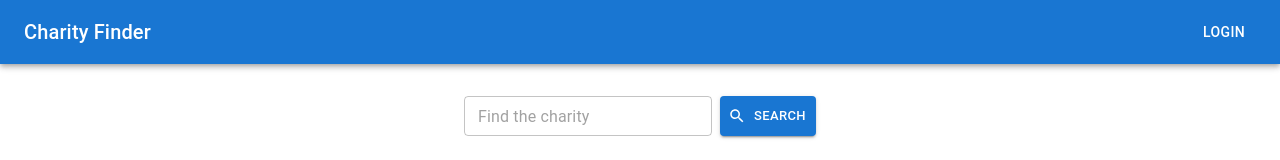
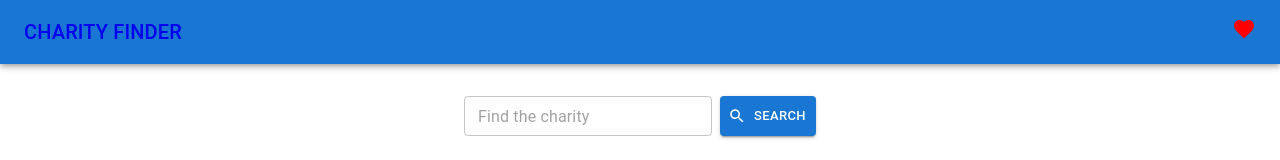
Before and after one commit to daniel-liemng/charity_finder_react, a React (Vite) app: page / in a window 1280 px wide. Shown: the top 160 px of the page. Built offline with nearby package versions, Linux system fonts and the light colour scheme; no server answers.

Commit message:
details page

```diff
--- a/src/components/Header.tsx
+++ b/src/components/Header.tsx
@@ -1,16 +1,25 @@
 import AppBar from '@mui/material/AppBar';
 import Toolbar from '@mui/material/Toolbar';
 import Typography from '@mui/material/Typography';
-import Button from '@mui/material/Button';
+
+import { Link } from 'react-router-dom';
+import FavoriteIcon from '@mui/icons-material/Favorite';
 
 const Header = () => {
   return (
     <AppBar position='static'>
       <Toolbar>
-        <Typography variant='h6' component='div' sx={{ flexGrow: 1 }}>
-          Charity Finder
+        <Typography
+          variant='h6'
+          component='div'
+          sx={{ flexGrow: 1, color: 'white', textTransform: 'uppercase' }}
+        >
+          <Link to='/'>Charity Finder</Link>
         </Typography>
-        <Button color='inherit'>Login</Button>
+
+        <Link to='/favorites'>
+          <FavoriteIcon fontSize='medium' sx={{ color: '#ff0000' }} />
+        </Link>
       </Toolbar>
     </AppBar>
   );
```
